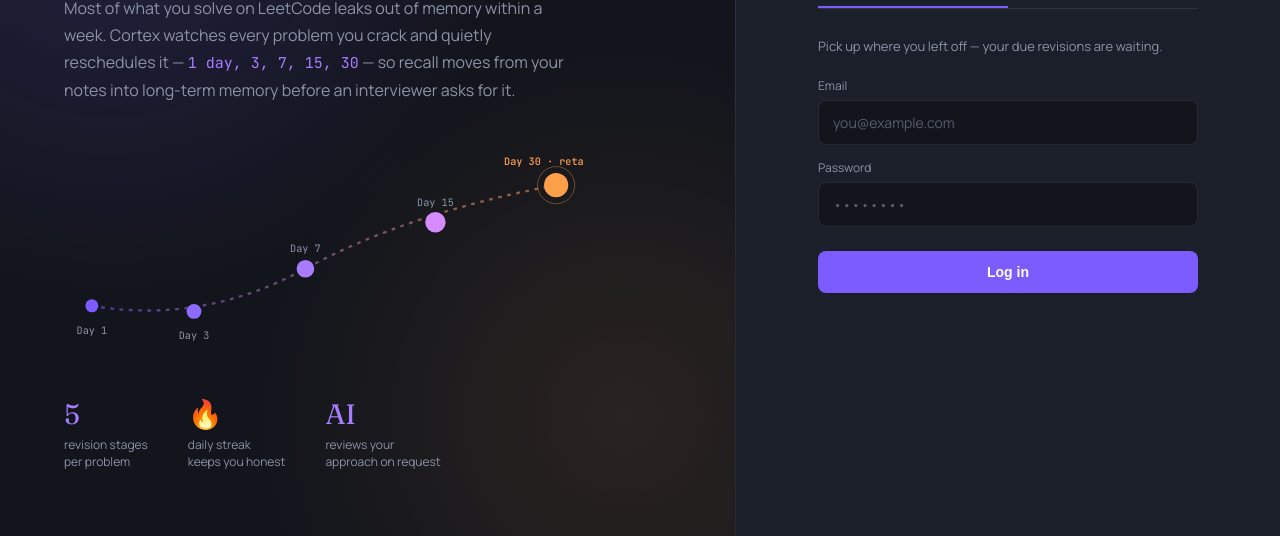
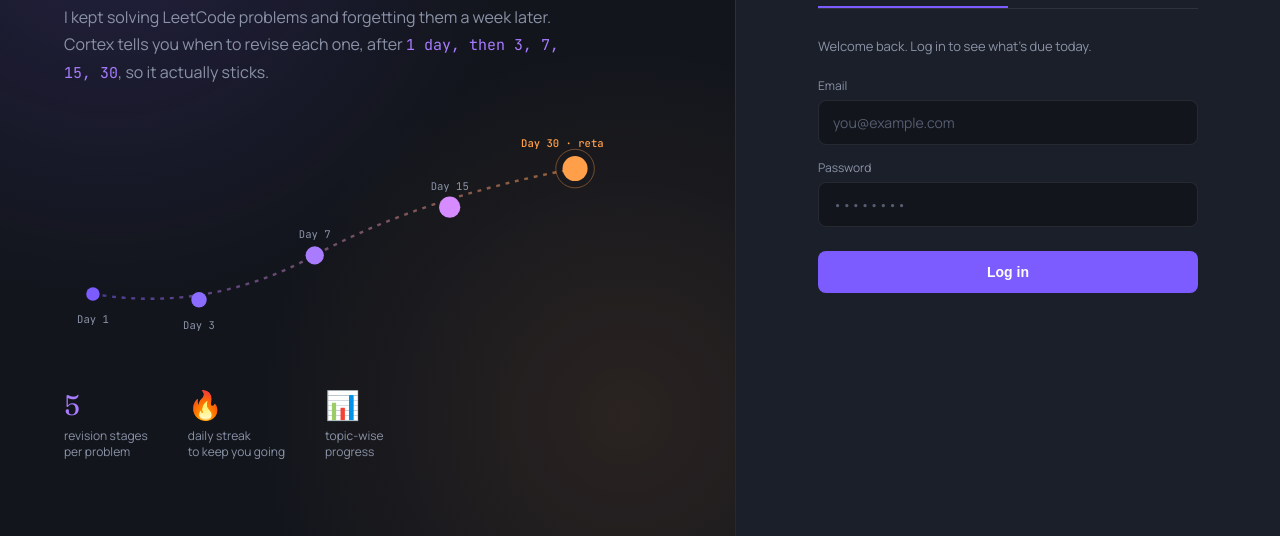
Before and after one commit to Lokendraa-Singh/Cortex, a plain HTML site: page frontend/index.html in a window 1280 px wide. Shown: the part 264-800 px from the top of the page. Drawn offline with Linux system fonts and the light colour scheme.

Commit message:
Simplify login page copy

```diff
--- a/frontend/index.html
+++ b/frontend/index.html
@@ -3,7 +3,7 @@
 <head>
 <meta charset="UTF-8" />
 <meta name="viewport" content="width=device-width, initial-scale=1.0" />
-<title>Cortex — Remember every problem you've solved</title>
+<title>Cortex — DSA revision tracker</title>
 <link rel="stylesheet" href="css/style.css" />
 </head>
 <body>
@@ -17,13 +17,13 @@
           <span class="brand-name">Cortex</span>
         </div>
 
-        <h1 class="hero-headline">Solve it once.<br />Remember it forever.</h1>
+        <h1 class="hero-headline">Stop forgetting<br />the problems you solve.</h1>
 
         <p class="hero-sub">
-          Most of what you solve on LeetCode leaks out of memory within a week.
-          Cortex watches every problem you crack and quietly reschedules it —
-          <span class="accent-text">1 day, 3, 7, 15, 30</span> — so recall moves
-          from your notes into long-term memory before an interviewer asks for it.
+          I kept solving LeetCode problems and forgetting them a week later.
+          Cortex tells you when to revise each one, after
+          <span class="accent-text">1 day, then 3, 7, 15, 30</span>,
+          so it actually sticks.
         </p>
 
         <!-- Signature element: the spaced-repetition interval arc -->
@@ -66,11 +66,11 @@
           </div>
           <div class="hero-stat">
             <span class="hero-stat-num">🔥</span>
-            <span class="hero-stat-label">daily streak<br/>keeps you honest</span>
+            <span class="hero-stat-label">daily streak<br/>to keep you going</span>
           </div>
           <div class="hero-stat">
-            <span class="hero-stat-num">AI</span>
-            <span class="hero-stat-label">reviews your<br/>approach on request</span>
+            <span class="hero-stat-num">📊</span>
+            <span class="hero-stat-label">topic-wise<br/>progress</span>
           </div>
         </div>
       </div>
@@ -87,7 +87,7 @@
         </div>
 
         <form id="loginForm">
-          <p class="form-intro">Pick up where you left off — your due revisions are waiting.</p>
+          <p class="form-intro">Welcome back. Log in to see what's due today.</p>
           <label class="field-label">Email</label>
           <input type="email" id="loginEmail" placeholder="you@example.com" required />
           <label class="field-label">Password</label>
@@ -96,14 +96,14 @@
         </form>
 
         <form id="registerForm" class="hidden">
-          <p class="form-intro">Takes about 20 seconds. No credit card, no fine print.</p>
+          <p class="form-intro">Takes about 20 seconds.</p>
           <label class="field-label">Full name</label>
           <input type="text" id="registerName" placeholder="Your name" required />
           <label class="field-label">Email</label>
           <input type="email" id="registerEmail" placeholder="you@example.com" required />
           <label class="field-label">Password</label>
           <input type="password" id="registerPassword" placeholder="Create a password" required />
-          <button type="submit" class="primary-btn">Create my account</button>
+          <button type="submit" class="primary-btn">Create account</button>
         </form>
 
         <p id="message" class="message"></p>
```
